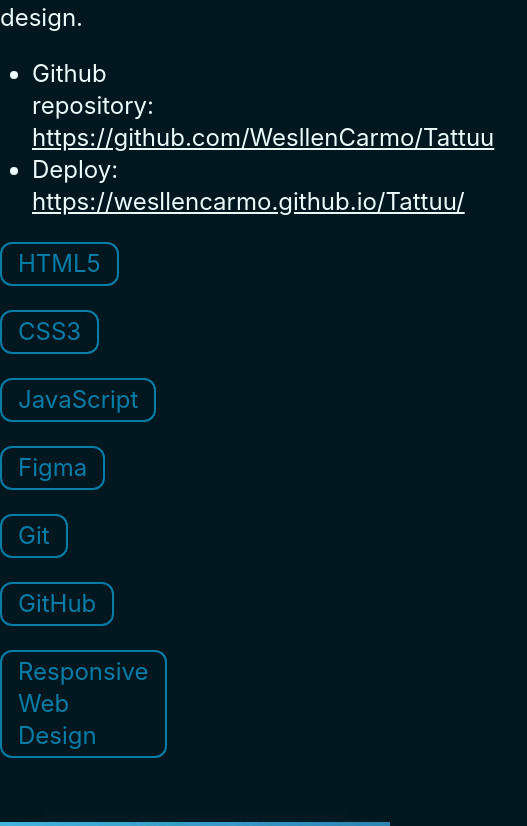
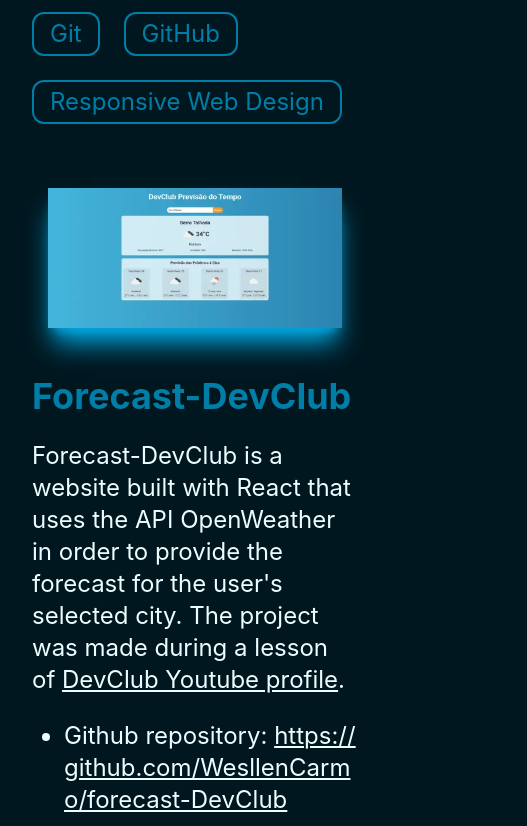
Before and after one commit to WesllenCarmo/Portfolio, a React (Vite) app: page / in a window 390 px wide. Shown: the part 4200-5026 px from the top of the page, 527 px wide, since content can reach past the window. Built offline with nearby package versions, Linux system fonts and the light colour scheme.

Commit message:
Add responsiveness to Projects component's styles.

```diff
--- a/src/components/pages/Projects/index.jsx
+++ b/src/components/pages/Projects/index.jsx
@@ -4,20 +4,20 @@
 
 const Projects = () => {
   return (
-    <section id='projects' className='flex flex-col gap-16 text-custom-white'>
+    <section id='projects' className='flex flex-col gap-16 text-custom-white px-8 lg:px-0'>
       <h2 className='text-5xl font-bold text-custom-light-blue self-center'>Projects</h2>
-      <div className='flex w-full justify-center gap-24 flex-col lg:flex-row'>
+      <div className='flex w-full justify-center gap-12 lg:gap-24 flex-col lg:flex-row'>
         <img
           src={TattuuWebPreview}
           alt="Image of Tattuu's website, a page with a tattoer working on someone's arm and a text saying 'customised tattoos'."
-          className='w-200 shadow-xl shadow-custom-light-blue'
+          className='w-9/10 lg:w-200 shadow-xl shadow-custom-light-blue self-center lg:self-auto'
         />
-        <div className='flex flex-col w-2/5 gap-6'>
+        <div className='flex flex-col w-full lg:w-2/5 gap-6'>
           <h2 className='text-4xl text-custom-blue font-bold'>Tattuu</h2>
           <p className='text-2xl'>Tattuu is a fictional website made of a tattoo studio with professional photographs. The project was made in order to achieve a better understanding of web design.</p>
-          <ul className='list-disc ml-8 text-2xl'>
-            <li>Github repository: <a href='https://github.com/WesllenCarmo/Tattuu' className='underline hover:text-custom-blue transition duration-400'>https://github.com/WesllenCarmo/Tattuu</a></li>
-            <li>Deploy: <a href='https://wesllencarmo.github.io/Tattuu/' className='underline hover:text-custom-blue transition duration-400'>https://wesllencarmo.github.io/Tattuu/</a></li>
+          <ul className='list-disc ml-8 text-2xl flex flex-col gap-4'>
+            <li>Github repository: <a href='https://github.com/WesllenCarmo/Tattuu' className='break-all text-xl lg:text-2xl underline hover:text-custom-blue transition duration-400'>https://github.com/WesllenCarmo/Tattuu</a></li>
+            <li>Deploy: <a href='https://wesllencarmo.github.io/Tattuu/' className='break-all text-xl lg:text-2xl underline hover:text-custom-blue transition duration-400'>https://wesllencarmo.github.io/Tattuu/</a></li>
           </ul>
           <div className='text-2xl flex flex-wrap gap-6 text-custom-blue'>
             <p className='border-2 border-custom-blue px-4 py-1 rounded-xl'>HTML5</p>
@@ -30,17 +30,17 @@
           </div>
         </div>
       </div>
-      <div className='flex flex-col w-full justify-center gap-24 lg:flex-row'>
+      <div className='flex w-full justify-center gap-12 lg:gap-24 flex-col lg:flex-row'>
         <img
           src={WeatherWebPreview}
           alt="Image of Tattuu's website, a page with a tattoer working on someone's arm and a text saying 'customised tattoos'."
-          className='w-200 shadow-xl shadow-custom-light-blue'
+          className='w-9/10 lg:w-200 shadow-xl shadow-custom-light-blue self-center lg:self-auto'
         />
-        <div className='flex flex-col w-2/5 gap-6'>
+        <div className='flex flex-col w-full lg:w-2/5 gap-6'>
           <h2 className='text-4xl text-custom-blue font-bold'>Forecast-DevClub</h2>
           <p className='text-2xl'>Forecast-DevClub is a website built with React that uses the API OpenWeather in order to provide the forecast for the user's selected city. The project was made during a lesson of <a href='https://www.youtube.com/@canaldevclub' className='underline hover:text-custom-blue transition duration-400'>DevClub Youtube profile</a>.</p>
-          <ul className='list-disc ml-8 text-2xl'>
-            <li>Github repository: <a href='https://github.com/WesllenCarmo/forecast-DevClub' className='underline hover:text-custom-blue transition duration-400'>https://github.com/WesllenCarmo/forecast-DevClub</a></li>
+          <ul className='list-disc ml-8 text-2xl flex flex-col'>
+            <li>Github repository: <a href='https://github.com/WesllenCarmo/forecast-DevClub' className='break-all underline hover:text-custom-blue transition duration-400'>https://github.com/WesllenCarmo/forecast-DevClub</a></li>
           </ul>
           <div className='text-2xl flex flex-wrap gap-6 text-custom-blue'>
             <p className='border-2 border-custom-blue px-4 py-1 rounded-xl'>React.js</p>
```
